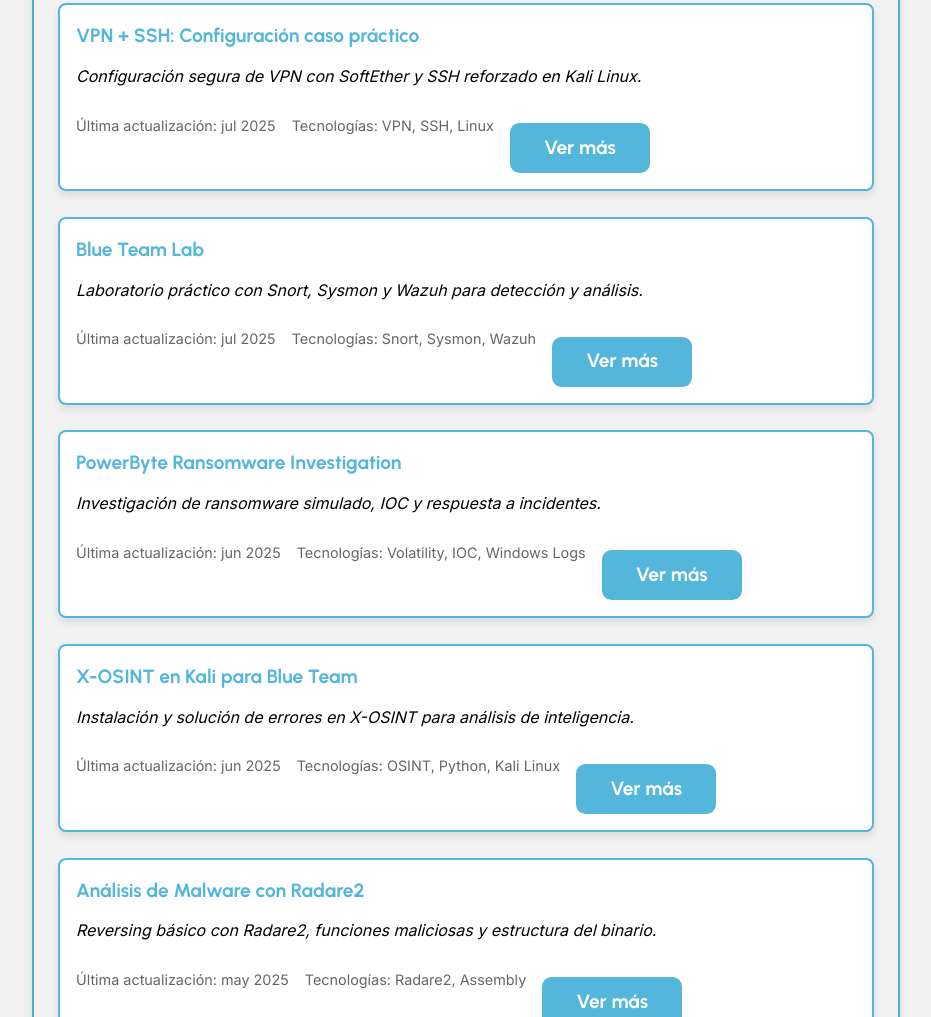
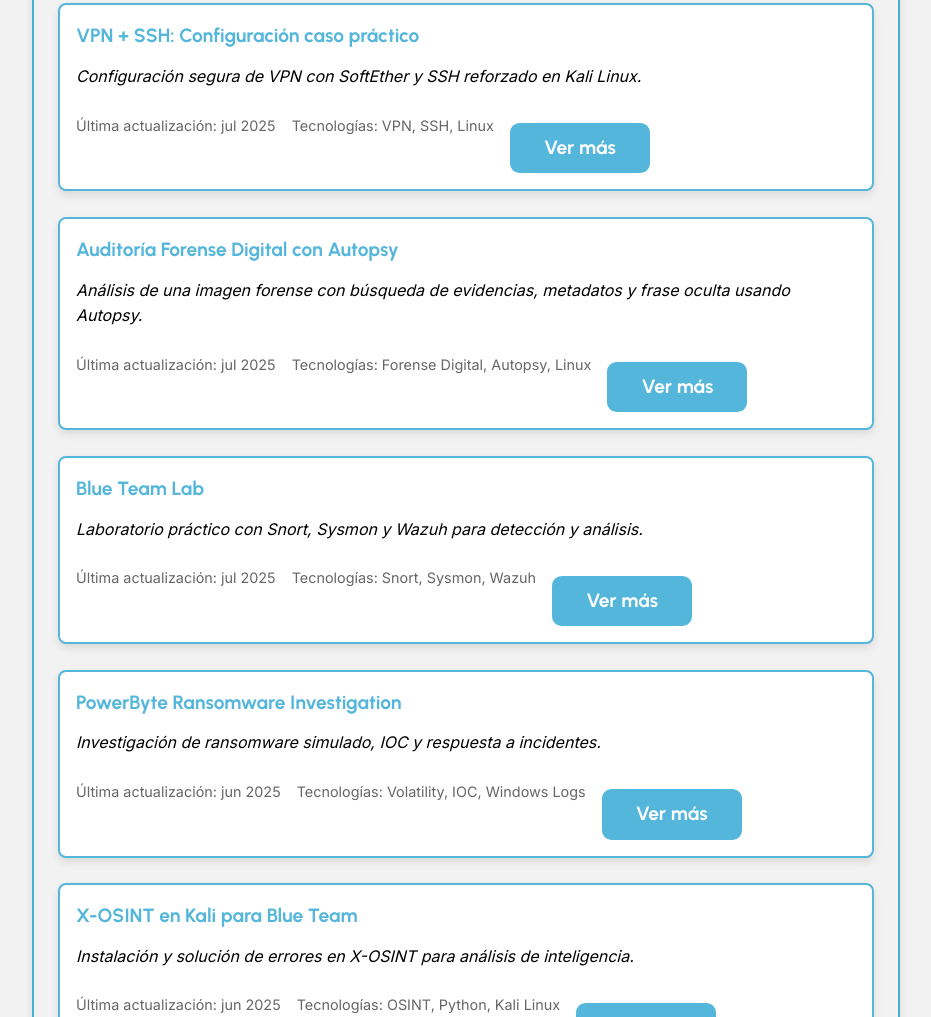
Before and after one commit to DEBBKL/portfolio, a website: page index.html in a window 1280 px wide. Shown: the part 3560-4577 px from the top of the page, without its empty margins (174-1105 px from the left). Drawn offline with Linux system fonts and the light colour scheme.

Commit message:
Update index.html

```diff
--- a/index.html
+++ b/index.html
@@ -204,6 +204,16 @@
         <a href="https://github.com/DEBBKL/vpn-ssh-configuracion-caso-practico" target="_blank" class="btn-ver-mas">Ver más</a>
       </div>
     </div>
+
+  <div class="project-card" data-tech="forense autopsy">
+  <a href="https://github.com/DEBBKL/Auditoria-Forense" target="_blank">Auditoría Forense Digital con Autopsy</a>
+  <p class="project-description">Análisis de una imagen forense con búsqueda de evidencias, metadatos y frase oculta usando Autopsy.</p>
+  <div class="project-meta">
+    <span>Última actualización: jul 2025</span>
+    <span>Tecnologías: Forense Digital, Autopsy, Linux</span>
+    <a href="https://github.com/DEBBKL/Auditoria-Forense" target="_blank" class="btn-ver-mas">Ver más</a>
+  </div>
+</div>
 
     <div class="project-card" data-tech="blue-team">
       <a href="https://github.com/DEBBKL/blue-team-lab" target="_blank">Blue Team Lab</a>
```
